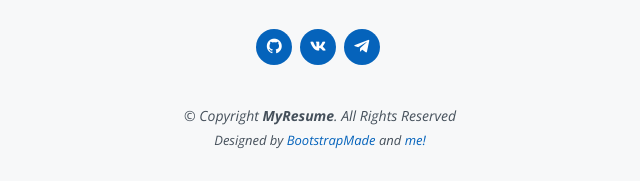
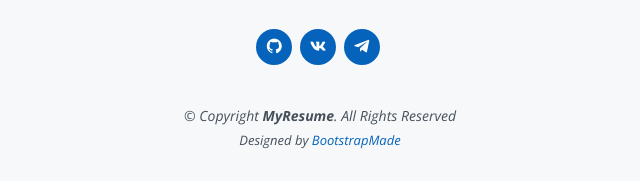
Before and after one commit to Purpletta/Mybio_using_Flask, a Flask app: page / in a window 1280 px wide. Shown: the part 3936-4117 px from the top of the page, without its empty margins (320-960 px from the left). Run offline with Flask 3, Linux system fonts and the light colour scheme; some libraries are stand-ins or nearby versions.

Commit message:
Update index.html

```diff
--- a/templates/index.html
+++ b/templates/index.html
@@ -413,7 +413,7 @@
         <!-- You can delete the links only if you purchased the pro version. -->
         <!-- Licensing information: [license-url] -->
         <!-- Purchase the pro version with working PHP/AJAX contact form: https://bootstrapmade.com/free-html-bootstrap-template-my-resume/ -->
-        Designed by <a href="https://bootstrapmade.com/">BootstrapMade</a> and <a href="https://github.com/DanielELog">me!</a>
+        Designed by <a href="https://bootstrapmade.com/">BootstrapMade</a>
       </div>
     </div>
   </footer><!-- End Footer -->
```
